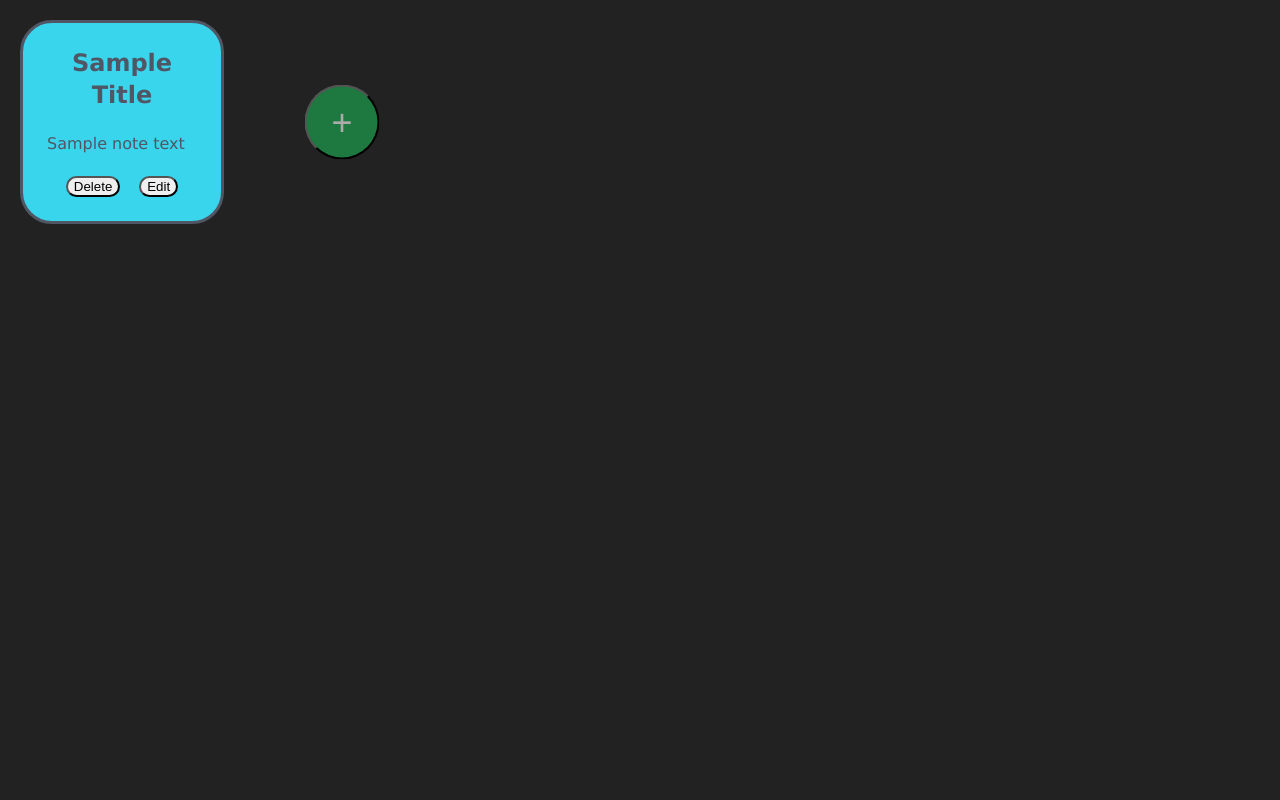
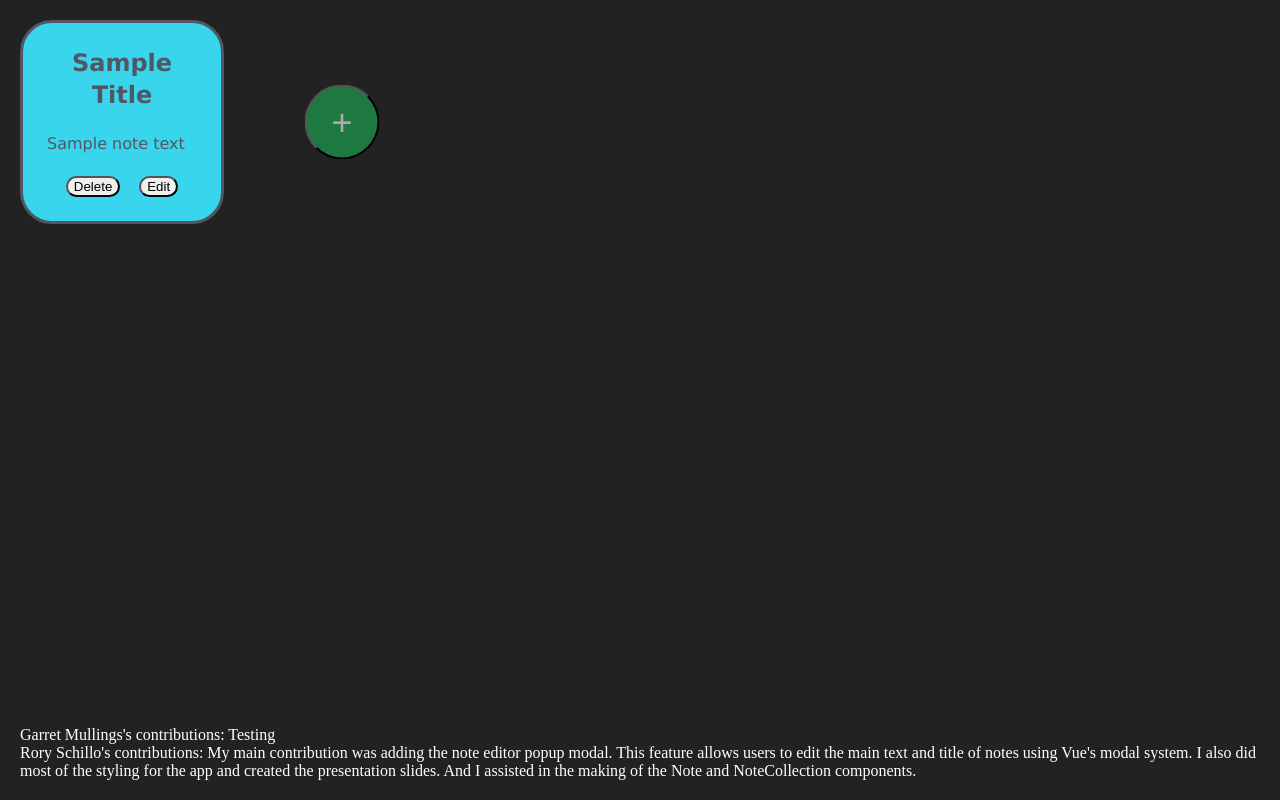
Before and after one commit to Slenderslayer88/Nuxt_Notes, a Vue app in the folder Vue-Notes-App/: page / in a window 1280 px wide. Built offline with nearby package versions, Linux system fonts and the light colour scheme.

Commit message:
Added footer

```diff
--- a/Vue-Notes-App/src/App.vue
+++ b/Vue-Notes-App/src/App.vue
@@ -9,6 +9,15 @@ const num = 10;
 <template>
 	<div id="top"></div><!--Teleport target-->
 	<NotesContainer /> <!--Component-->
+    <footer class="mb-5 ml-5 fixed bottom-0 left-0">
+        <div id="Rory's contributions" >
+            Garret Mullings's contributions: Testing
+        </div>
+        <div id="Rory's contributions" >
+            Rory Schillo's contributions: My main contribution was adding the note editor popup modal. This feature allows users to edit the main text and title of notes using Vue's modal
+            system. I also did most of the styling for the app and created the presentation slides. And I assisted in the making of the Note and NoteCollection components.
+        </div>
+    </footer>
 </template>
 
 <style>
```
